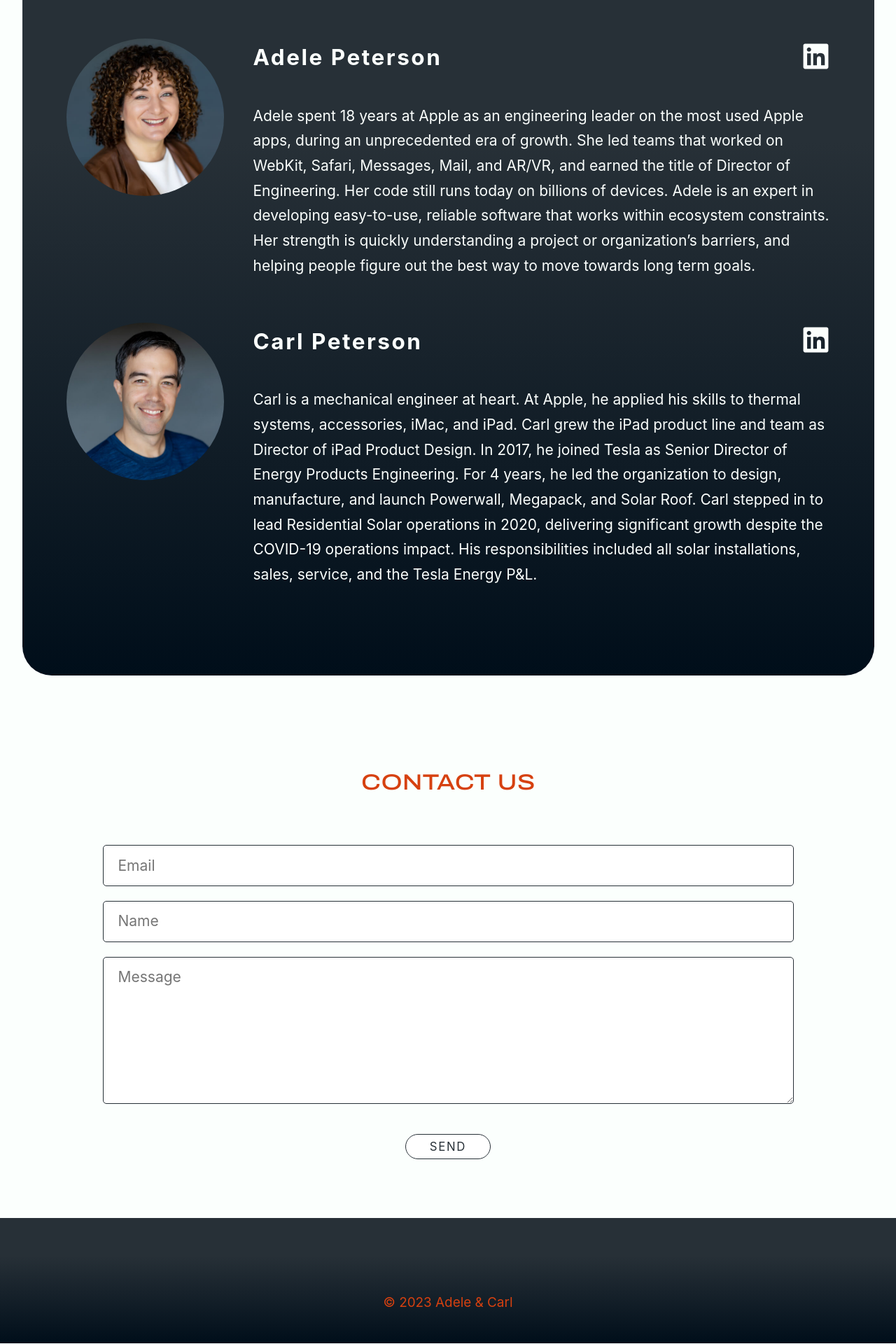
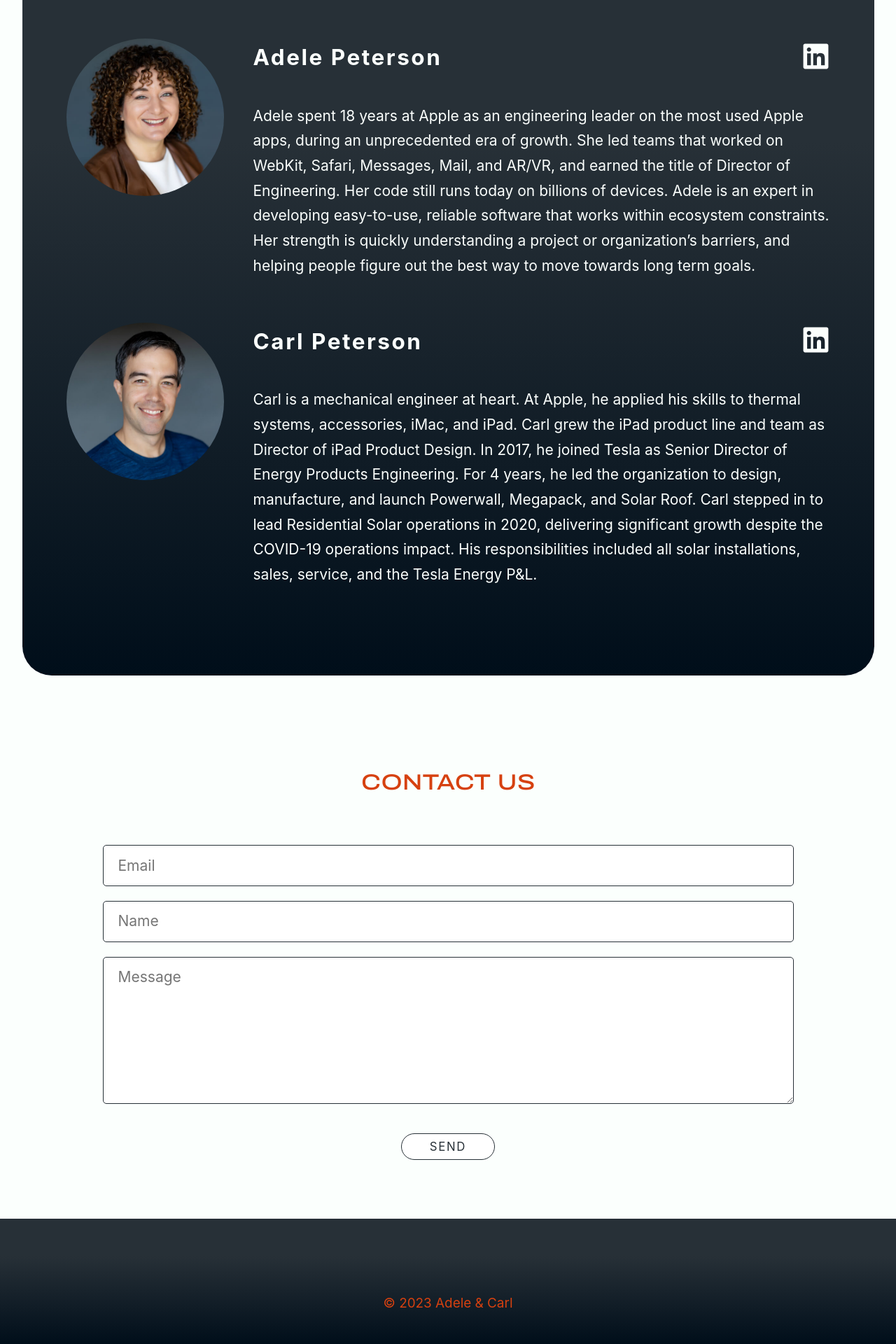
Before and after one commit to adeleandcarl/adeleandcarl.github.io, a Jekyll site: the page built from index.md, in a window 1280 px wide. Shown: the part 1617-3537 px from the top of the page at 70% size. Built offline with Jekyll 4.4.1, drawn with Linux system fonts in a browser that asks for light colours; some web fonts are replaced.

Commit message:
Padding on submit buttons do not work on iOS. Switch to using width and height

```diff
--- a/assets/index.scss
+++ b/assets/index.scss
@@ -288,18 +288,20 @@ main {
         margin-top: 1rem;
     }
     input[type=submit] {
+        width: 8em;
+        height: 2.3em;
+
+        @include font-weight(700);
         font-size: .8em;
         text-transform: uppercase;
+        letter-spacing: .1em;
+        line-height: 1;
+
+        transition: color $animation-duration, background-color $animation-duration, border-color $animation-duration;
         border: 1px solid var(--background-color-dark-theme);
         border-radius: 5em;
-        padding: .5em 2em;
-        width: auto;
-        @include font-weight(700);
-        letter-spacing: .1em;
+        background-color: white;
         color: var(--background-color-dark-theme);
-        line-height: 1;
-        background-color: white;
-        transition: color $animation-duration, background-color $animation-duration, border-color $animation-duration;
         &:hover {
             border-color: var(--brand-color);
             background-color: var(--brand-color);
```
